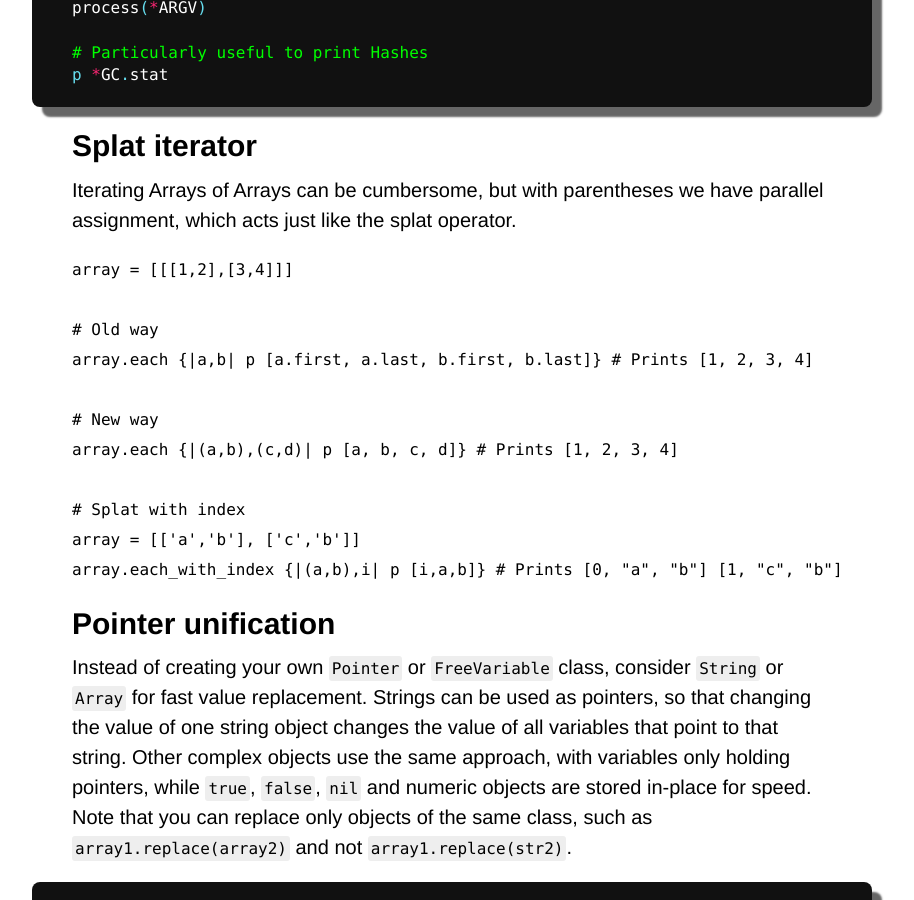
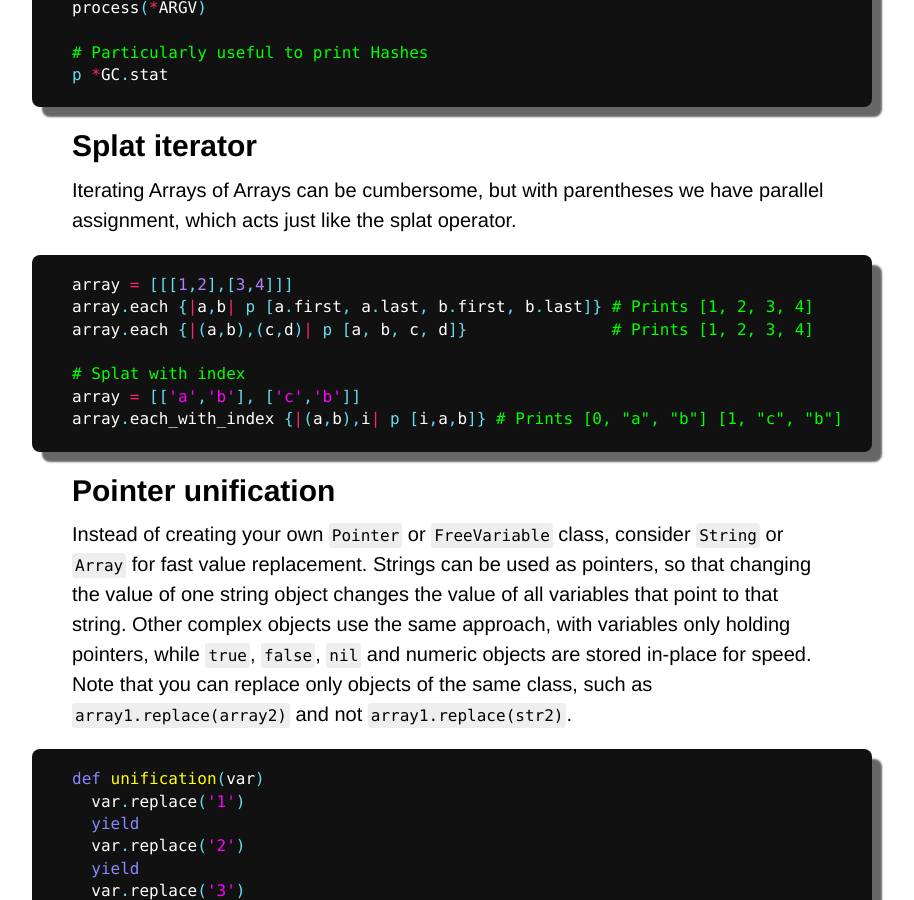
Before and after one commit to Maumagnaguagno/maumagnaguagno.github.io, a Jekyll site: the page built from ruby.md, in a window 1280 px wide and 900 px high, scrolled down 995 px. Shown: the whole window, without its empty margins (188-1102 px from the left). Built offline with Jekyll 4.4.1, drawn with Linux system fonts in a browser that asks for light colours; our own code applies the rules of GitHub Pages for plain Markdown files.

Commit message:
Improve code block of splat iterator section

````diff
--- a/ruby.md
+++ b/ruby.md
@@ -61,14 +61,10 @@ p *GC.stat
 ## Splat iterator
 Iterating Arrays of Arrays can be cumbersome, but with parentheses we have parallel assignment, which acts just like the splat operator.
 
-```Ruby
+```ruby
 array = [[[1,2],[3,4]]]
-
-# Old way
 array.each {|a,b| p [a.first, a.last, b.first, b.last]} # Prints [1, 2, 3, 4]
-
-# New way
-array.each {|(a,b),(c,d)| p [a, b, c, d]} # Prints [1, 2, 3, 4]
+array.each {|(a,b),(c,d)| p [a, b, c, d]}               # Prints [1, 2, 3, 4]
 
 # Splat with index
 array = [['a','b'], ['c','b']]
````
